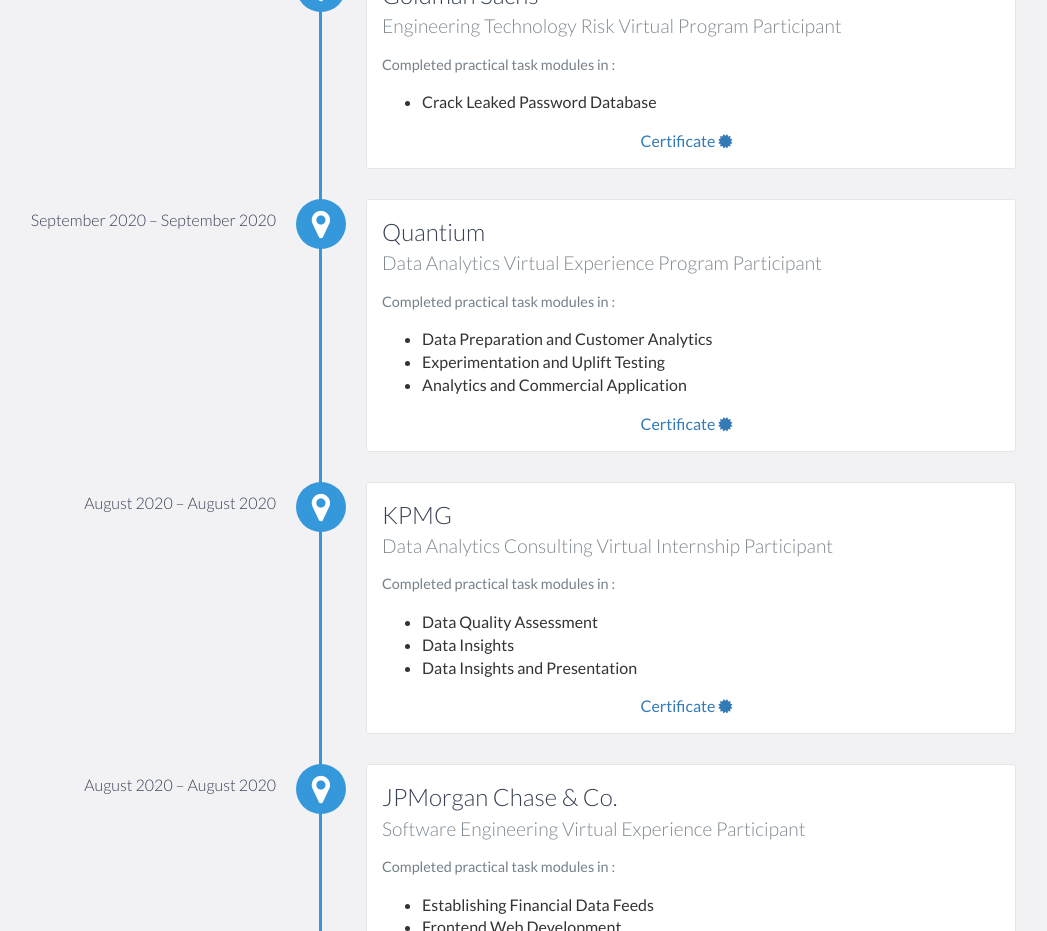
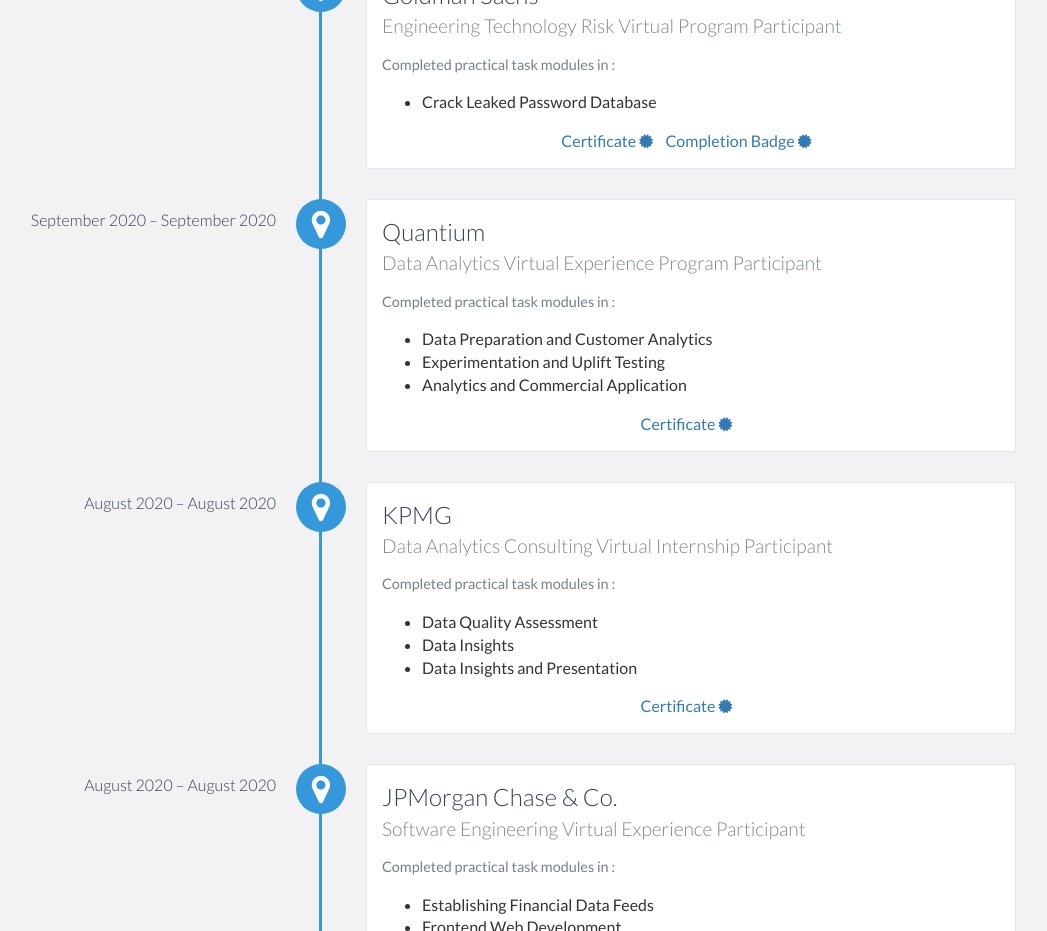
Before and after one commit to Suraj-Patro/Dev-Portfolio, a website: page index.html in a window 1280 px wide. Shown: the part 2300-3231 px from the top of the page, without its empty margins (124-1171 px from the left). Drawn offline with nearby package versions, Linux system fonts and the light colour scheme.

Commit message:
Update index.html

```diff
--- a/index.html
+++ b/index.html
@@ -270,6 +270,7 @@
                     </ul>
                     <div class="work-link">
                         <a href="https://insidesherpa.s3.amazonaws.com/completion-certificates/Goldman%20Sachs/NPdeQ43o8P9HJmJzg_Goldman%20Sachs_M95oruXBkmgyRtNta_completion_certificate.pdf" target="_blank">Certificate      <i class="fa fa-certificate fa-10x" aria-hidden="true"></i>&nbsp;&nbsp;&nbsp;</a>
+                        <a href="https://insidesherpa.s3.amazonaws.com/vinternships/companyassets/F9NstoYweMhrBLf2u/cAGzaHrsSeBPSicgw/ENG%20VEP.png" target="_blank">Completion Badge      <i class="fa fa-certificate fa-10x" aria-hidden="true"></i>&nbsp;&nbsp;&nbsp;</a>
                     </div>
                 </p>
             </div>
```
